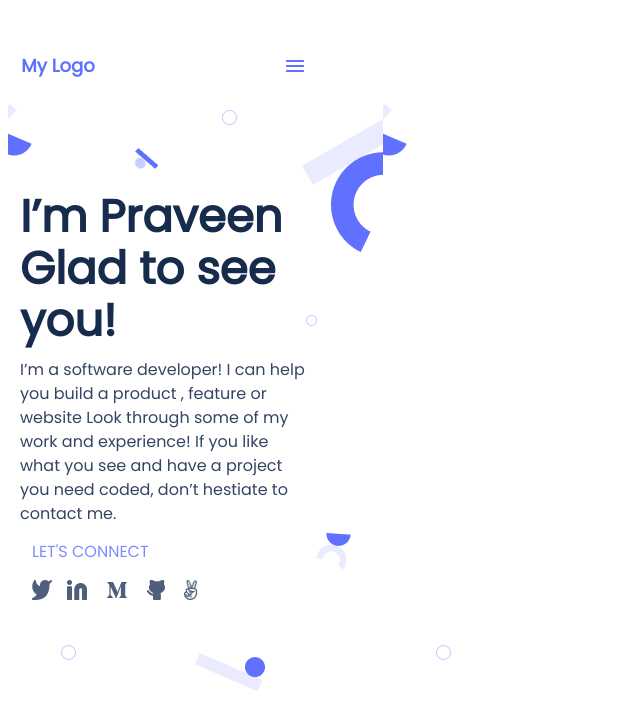
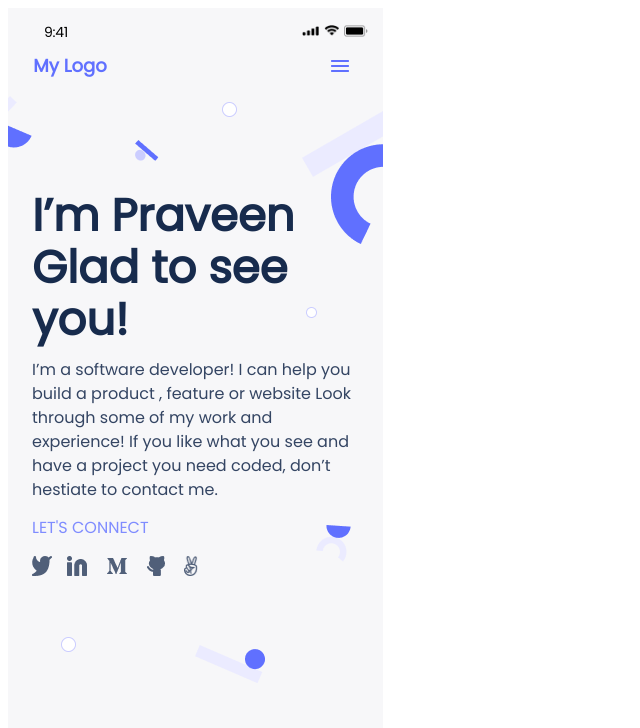
Before and after one commit to Praveen1995-10-14/Praveen1995-10-14.github.io, a website: page index.html in a window 1280 px wide. Shown: the top 728 px of the page, without its empty margins (0-640 px from the left). Drawn offline with Linux system fonts and the light colour scheme; files whose address does not match are found by name.

Commit message:
Revert "Portfolio setup"

```diff
--- a/index.html
+++ b/index.html
@@ -13,14 +13,22 @@
 <body>
     <div id="container">
         <div id="template1">
+            <div class="bar">
+                <p>9:41</p>
+                <img class="mobile_network" src="images/header/tower.png" alt="network_img">
+                <img class="mobile_wifi" src="images/header/Wifi.png" alt="wifi_logo">
+                <img class="mobile_battery" src="images/header/Battery.png" alt="battery">
+            </div>
             <header>
                 <a href="#" class="logo">My Logo</a>
                 <nav class="Union">
                 <img src="images/header/Union.png" alt="bar">
                 </nav>
             </header>
-            <div class="bg_image"></div>
-                <section id="landing_page">
+            <section>
+                <div class="bg_image">
+                    <img class="background" src="images/header/header.png" alt="background_img">
+                </div>
                 <div class="intro">
                     <h1>I’m Praveen Glad to see you!</h1>
                 </div>
--- a/style.css
+++ b/style.css
@@ -1,14 +1,7 @@
 #container {
   width: 375px;
   height: 5410px;
-}
-
-.bg_image {
-  background-image: url(./Images/header/header.png);
-  position: absolute;
-  width: 462px;
-  height: 587.15px;
-  top: 104px;
+  background-color: #f7f7f9;
 }
 
 #template1 {
@@ -16,18 +9,66 @@
   height: 718px;
 }
 
+.toolbar {
+  width: 375px;
+  height: 92px;
+}
+
+.bar {
+  width: 375px;
+  height: 44px;
+  display: flex;
+}
+
+.bar > p {
+  width: 54px;
+  height: 16px;
+  margin-top: 16px;
+  margin-left: 21px;
+  font-family: 'poppins', sans-serif;
+  font-weight: 500;
+  text-align: center;
+  font-size: 14px;
+  line-height: 16.41px;
+  color: #000;
+  letter-spacing: -0.28px;
+}
+
+.mobile_network {
+  width: 17px;
+  height: 10.67px;
+  margin-left: 218.67px;
+  color: #000;
+  margin-top: 17.67px;
+}
+
+.mobile_wifi {
+  width: 15.27px;
+  height: 10.97px;
+  margin-top: 17.33px;
+  margin-left: 5.03px;
+  color: #000;
+}
+
+.mobile_battery {
+  width: 24.33px;
+  height: 11.33px;
+  margin-left: 5.03px;
+  margin-top: 17.33px;
+  border-radius: 1.33333px;
+}
+
 header {
-  width: 327px;
+  width: 375px;
+  height: 44px;
   display: flex;
-  padding-top: 44px;
-  height: 587.15px;
 }
 
 .logo {
   width: 76px;
   height: 20px;
   margin-top: 4px;
-  margin-left: 12px;
+  margin-left: 24px;
   text-align: center;
   font-family: 'poppins', sans-serif;
   font-weight: 700;
@@ -41,10 +82,10 @@ header {
   width: 18px;
   height: 12px;
   margin-top: 6px;
-  margin-left: 190px;
+  margin-left: 223px;
 }
 
-.background_image {
+.bg_image {
   height: 10px;
   width: 375px;
   margin: auto;
@@ -53,8 +94,8 @@ header {
 .intro {
   width: 327px;
   height: 144px;
-  margin-top: -450px;
-  margin-left: 12px;
+  margin-top: 84px;
+  margin-left: 24px;
   font-weight: 700;
   font-size: 30px;
   color: #172b4d;
@@ -62,15 +103,10 @@ header {
   font-family: 'poppins', sans-serif;
 }
 
-.intro > h1 {
-  padding-top: 1px;
-  margin-top: 1px;
-}
-
 .description {
-  width: 81%;
+  width: 327px;
   height: 146px;
-  margin-left: 12px;
+  margin-left: 24px;
   margin-top: 24px;
   font-family: 'poppins', sans-serif;
   font-weight: 400;
@@ -78,24 +114,22 @@ header {
   line-height: 24px;
   font-style: normal;
   color: #344563;
-  margin-bottom: 24px;
 }
 
 .description > p {
-  padding-right: 12px;
+  margin-top: 12px;
 }
 
 .connect > h3 {
   width: 117px;
   height: 24px;
   margin-left: 24px;
-  margin-top: 22px;
+  margin-top: 12px;
   font-family: 'poppins', sans-serif;
   font-size: 16px;
   line-height: 24px;
   font-weight: 500;
   font-style: normal;
-  padding-top: 12px;
   color: #7f8cff;
 }
 
@@ -104,7 +138,7 @@ ul {
   width: 170.17px;
   height: 20px;
   margin-left: 24px;
-  margin-top: 5px;
+  margin-top: 12px;
   list-style: none;
 }
 
```
Also changed, not shown: .github/workflows/linters.yml (deleted), .stylelintrc.json (deleted), 1 other file. Lines whose indentation alone changed are shown as unchanged.
